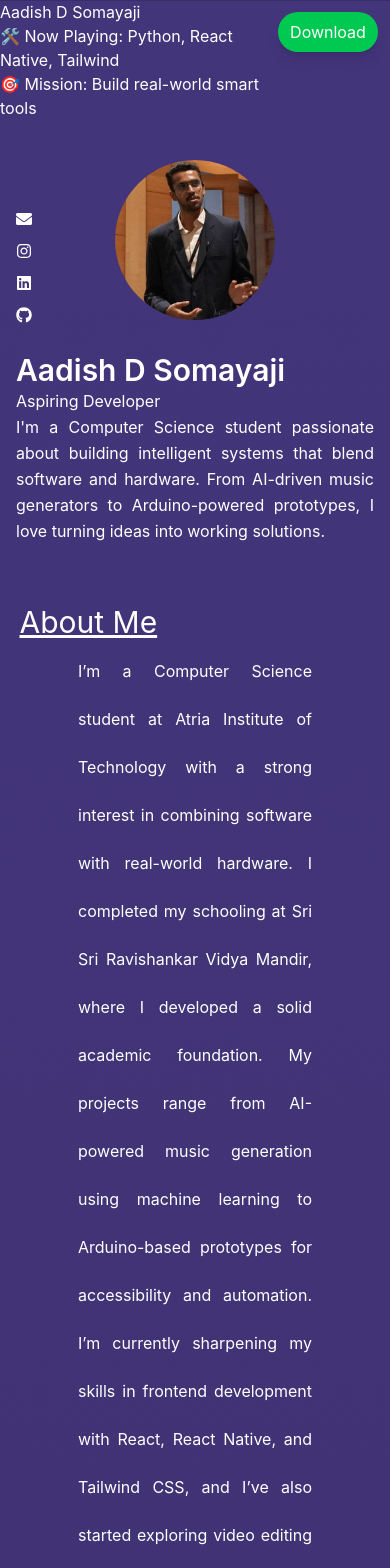
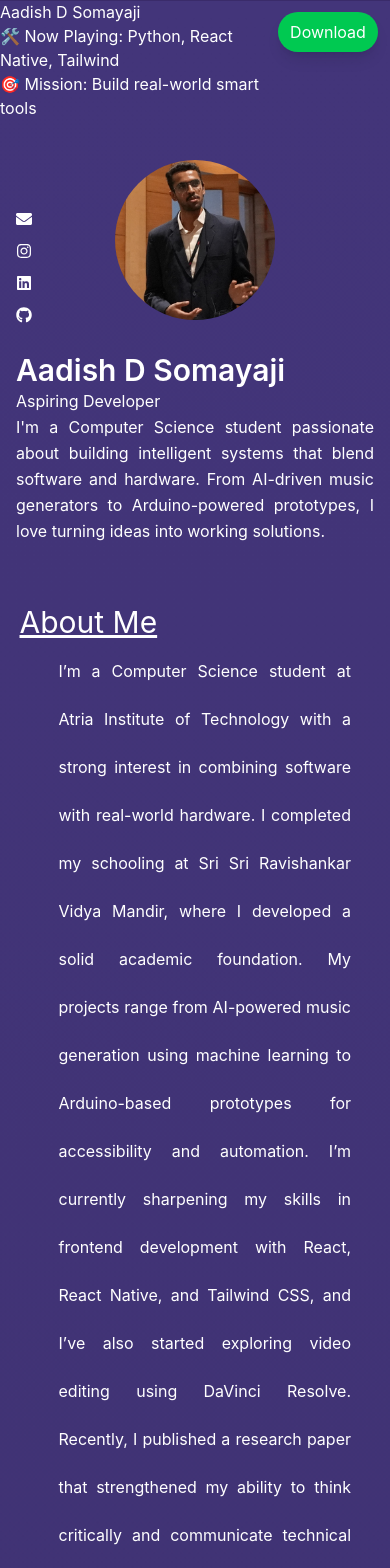
Before and after one commit to Hunter69240/resume-website, a React (Vite) app: page / in a window 390 px wide. Shown: the top 1568 px of the page. Built offline with nearby package versions, Linux system fonts and the light colour scheme; the HTML template or start-up script is replaced by a standard one.

Commit message:
Responsive-3 - 15/5/25

```diff
--- a/src/Components/AboutMe.jsx
+++ b/src/Components/AboutMe.jsx
@@ -3,7 +3,7 @@ function AboutMe(){
         <>
             <h1 className="text-3xl text mt-[5%] mx-[5%]" id="AboutMe"><u>About Me</u></h1>
 
-                <p className="text mx-[20%] text-justify my-[2%] leading-[3rem]">
+                <p className="text ml-[15%] mr-[10%] text-justify my-[2%] leading-[3rem]">
                     I’m a Computer Science student at Atria Institute of Technology with a strong interest in combining software with real-world hardware. I completed my schooling at Sri Sri Ravishankar Vidya Mandir, where I developed a solid academic foundation.
                     My projects range from AI-powered music generation using machine learning to Arduino-based prototypes for accessibility and automation. I’m currently sharpening my skills in frontend development with React, React Native, and Tailwind CSS, and I’ve also started exploring video editing using DaVinci Resolve.
                     Recently, I published a research paper that strengthened my ability to think critically and communicate technical ideas effectively. Outside of tech, I enjoy playing cricket and basketball, listening to music, and watching documentaries—all of which keep me balanced, active, and curious.
```
